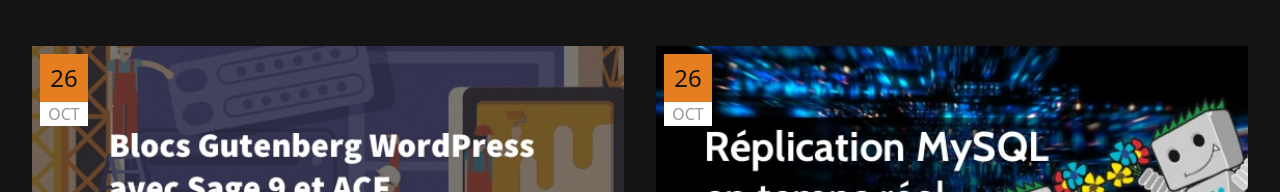
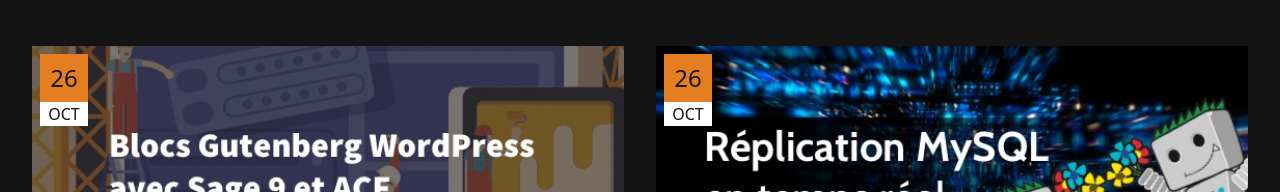
Before and after one commit to akiletour/inrage, a Next.js app: page / in a window 1280 px wide. Shown: the part 4599-4791 px from the top of the page. Built offline with nearby package versions, Linux system fonts and the light colour scheme.

Commit message:
feat(article-item): optimize color of the month

```diff
--- a/components/items/ArticleItem.js
+++ b/components/items/ArticleItem.js
@@ -9,7 +9,7 @@ export default function ArticleItem({ image, title, excerpt }) {
       <a className="relative flex flex-col">
         <div className="absolute top-1 w-6 text-center left-1 z-10 bg-white">
           <div className="py-1 bg-orange font-medium text-gray-darker text-2xl">26</div>
-          <div>OCT</div>
+          <div className="text-gray-darker">OCT</div>
         </div>
         <Image src={image} width={595} height={265} alt={title} />
         <h3 className="text-white text-2xl font-medium mt-1">{title}</h3>
```
